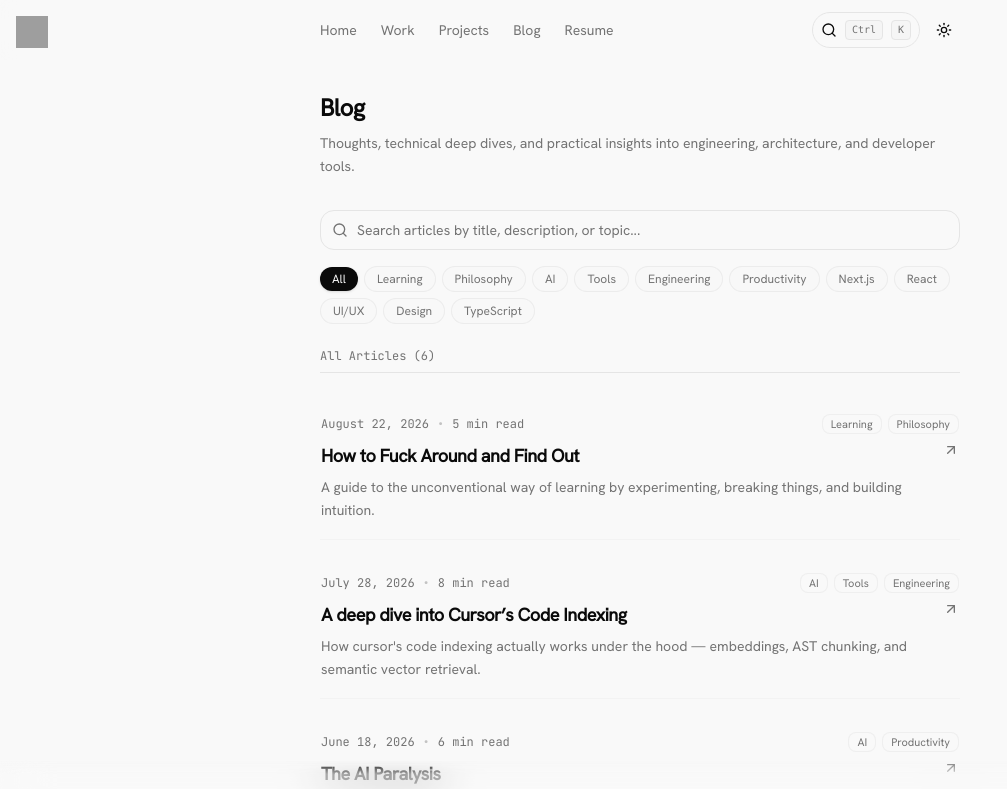
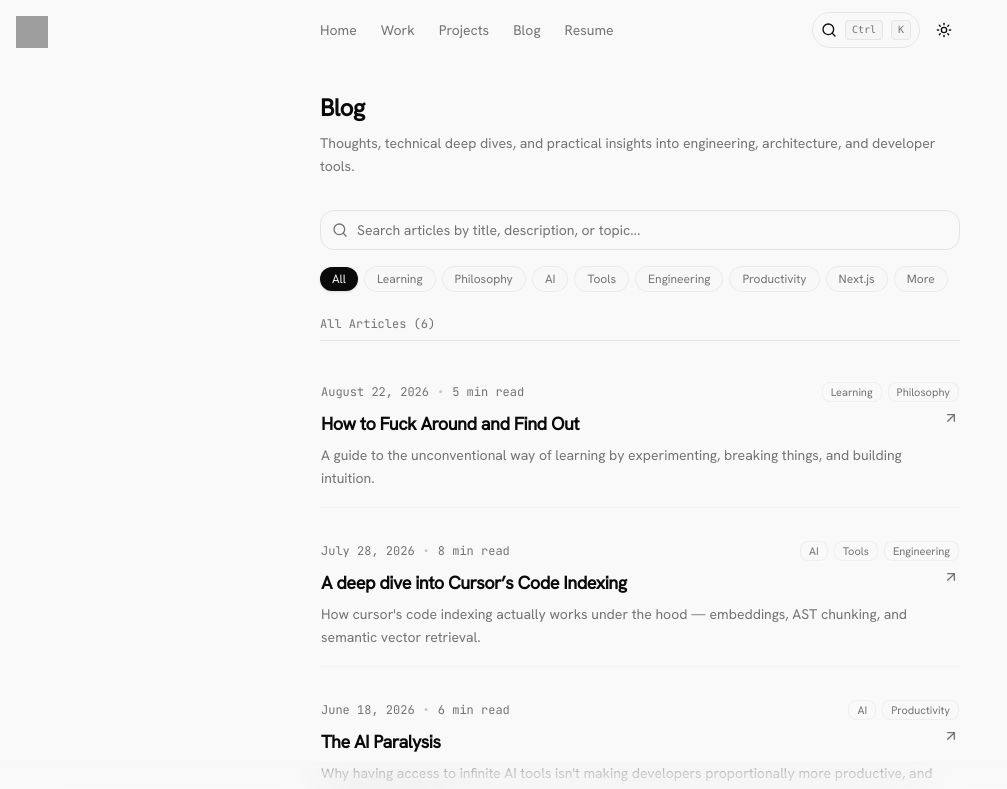
Before and after one commit to SAM129EER/portfolio, a Next.js app: page /blog in a window 1280 px wide. Shown: the top 789 px of the page, without its empty margins (0-1007 px from the left). Built offline with nearby package versions, Linux system fonts and the light colour scheme; grey boxes are pictures that could not be loaded.

Commit message:
refactor: improve BlogCard and BlogList components layout and functionality; added show more toggle for tags

```diff
--- a/components/Blog/BlogCard.tsx
+++ b/components/Blog/BlogCard.tsx
@@ -8,10 +8,10 @@ type BlogCardProps = {
 
 export function BlogCard({ blog }: BlogCardProps) {
   return (
-    <article className="group relative rounded-xl border border-transparent p-4 -mx-4 transition-colors hover:border-border/40 hover:bg-muted/40">
+    <article className="group relative -mx-4 rounded-xl border border-transparent p-4 transition-colors hover:border-border/40 hover:bg-muted/40">
       {/* Top Metadata */}
-      <div className="flex flex-wrap items-center justify-between gap-2 text-xs text-muted-foreground mb-2">
-        <div className="flex items-center gap-2 font-jetbrains">
+      <div className="mb-2 flex flex-wrap items-center justify-between gap-2 text-xs text-muted-foreground">
+        <div className="font-jetbrains flex items-center gap-2">
           <time dateTime={blog.date}>{blog.date}</time>
           {blog.readingTime && (
             <>
--- a/components/Blog/BlogList.tsx
+++ b/components/Blog/BlogList.tsx
@@ -12,6 +12,7 @@ type BlogListProps = {
 
 export function BlogList({ blogs }: BlogListProps) {
   const [searchQuery, setSearchQuery] = useState("")
+  const [showMore, setShowMore] = useState(false)
   const [selectedTag, setSelectedTag] = useState<string>("All")
 
   // Extract unique tags from blogs
@@ -22,6 +23,8 @@ export function BlogList({ blogs }: BlogListProps) {
     })
     return ["All", ...Array.from(tagsSet)]
   }, [blogs])
+
+  const visibleTags = showMore ? allTags : allTags.slice(0, 8)
 
   // Filtered blogs based on search query and selected tag
   const filteredBlogs = useMemo(() => {
@@ -51,20 +54,20 @@ export function BlogList({ blogs }: BlogListProps) {
       <div className="space-y-3">
         {/* Search Input Bar */}
         <div className="relative">
-          <Search className="absolute left-3 top-1/2 size-4 -translate-y-1/2 text-muted-foreground" />
+          <Search className="absolute top-1/2 left-3 size-4 -translate-y-1/2 text-muted-foreground" />
           <input
             type="text"
             value={searchQuery}
             onChange={(e) => setSearchQuery(e.target.value)}
             placeholder="Search articles by title, description, or topic..."
-            className="h-10 w-full rounded-xl border border-input bg-background/50 pl-9 pr-9 text-sm text-foreground placeholder:text-muted-foreground outline-none transition-all focus:border-ring focus:ring-2 focus:ring-ring/20"
+            className="h-10 w-full rounded-xl border border-input bg-background/50 pr-9 pl-9 text-sm text-foreground transition-all outline-none placeholder:text-muted-foreground focus:border-ring focus:ring-2 focus:ring-ring/20"
           />
           {searchQuery && (
             <button
               type="button"
               onClick={() => setSearchQuery("")}
               aria-label="Clear search"
-              className="absolute right-3 top-1/2 -translate-y-1/2 text-muted-foreground hover:text-foreground"
+              className="absolute top-1/2 right-3 -translate-y-1/2 text-muted-foreground hover:text-foreground"
             >
               <X className="size-4" />
             </button>
@@ -72,9 +75,11 @@ export function BlogList({ blogs }: BlogListProps) {
         </div>
 
         {/* Tag Filters */}
+        {/* Tag Filters */}
         <div className="flex flex-wrap items-center gap-1.5 pt-1">
-          {allTags.map((tag) => {
+          {visibleTags.map((tag) => {
             const isActive = selectedTag === tag
+
             return (
               <button
                 key={tag}
@@ -90,11 +95,21 @@ export function BlogList({ blogs }: BlogListProps) {
               </button>
             )
           })}
+
+          {allTags.length > 8 && (
+            <button
+              type="button"
+              onClick={() => setShowMore((prev) => !prev)}
+              className="rounded-full border border-border/60 bg-muted/30 px-3 py-1 text-xs font-medium text-muted-foreground hover:bg-muted hover:text-foreground"
+            >
+              {showMore ? "Less" : "More"}
+            </button>
+          )}
         </div>
       </div>
 
       {/* Results Header */}
-      <div className="flex items-center justify-between border-b pb-2 text-xs text-muted-foreground font-jetbrains">
+      <div className="font-jetbrains flex items-center justify-between border-b pb-2 text-xs text-muted-foreground">
         <span>
           {filteredBlogs.length === blogs.length
             ? `All Articles (${blogs.length})`
@@ -104,7 +119,7 @@ export function BlogList({ blogs }: BlogListProps) {
           <button
             type="button"
             onClick={handleClearFilters}
-            className="hover:text-foreground transition-colors underline underline-offset-2"
+            className="underline underline-offset-2 transition-colors hover:text-foreground"
           >
             Reset filters
           </button>
@@ -113,7 +128,7 @@ export function BlogList({ blogs }: BlogListProps) {
 
       {/* Blogs List */}
       {filteredBlogs.length > 0 ? (
-        <div className="divide-y divide-border/30 space-y-2">
+        <div className="space-y-2 divide-y divide-border/30">
           {filteredBlogs.map((blog) => (
             <div key={blog.id} className="pt-2 first:pt-0">
               <BlogCard blog={blog} />
@@ -123,7 +138,7 @@ export function BlogList({ blogs }: BlogListProps) {
       ) : (
         /* Empty State */
         <div className="flex flex-col items-center justify-center rounded-2xl border border-dashed border-border/60 p-12 text-center">
-          <div className="flex size-12 items-center justify-center rounded-full bg-muted text-muted-foreground mb-4">
+          <div className="mb-4 flex size-12 items-center justify-center rounded-full bg-muted text-muted-foreground">
             <BookOpen className="size-6" />
           </div>
           <h3 className="text-base font-semibold text-foreground">
@@ -131,7 +146,8 @@ export function BlogList({ blogs }: BlogListProps) {
           </h3>
           <p className="mt-1 max-w-sm text-sm text-muted-foreground">
             No posts matched your current search &ldquo;{searchQuery}&rdquo;
-            {selectedTag !== "All" && ` in ${selectedTag}`}. Try adjusting your keywords or clearing the filter.
+            {selectedTag !== "All" && ` in ${selectedTag}`}. Try adjusting your
+            keywords or clearing the filter.
           </p>
           <Button
             variant="outline"
```
